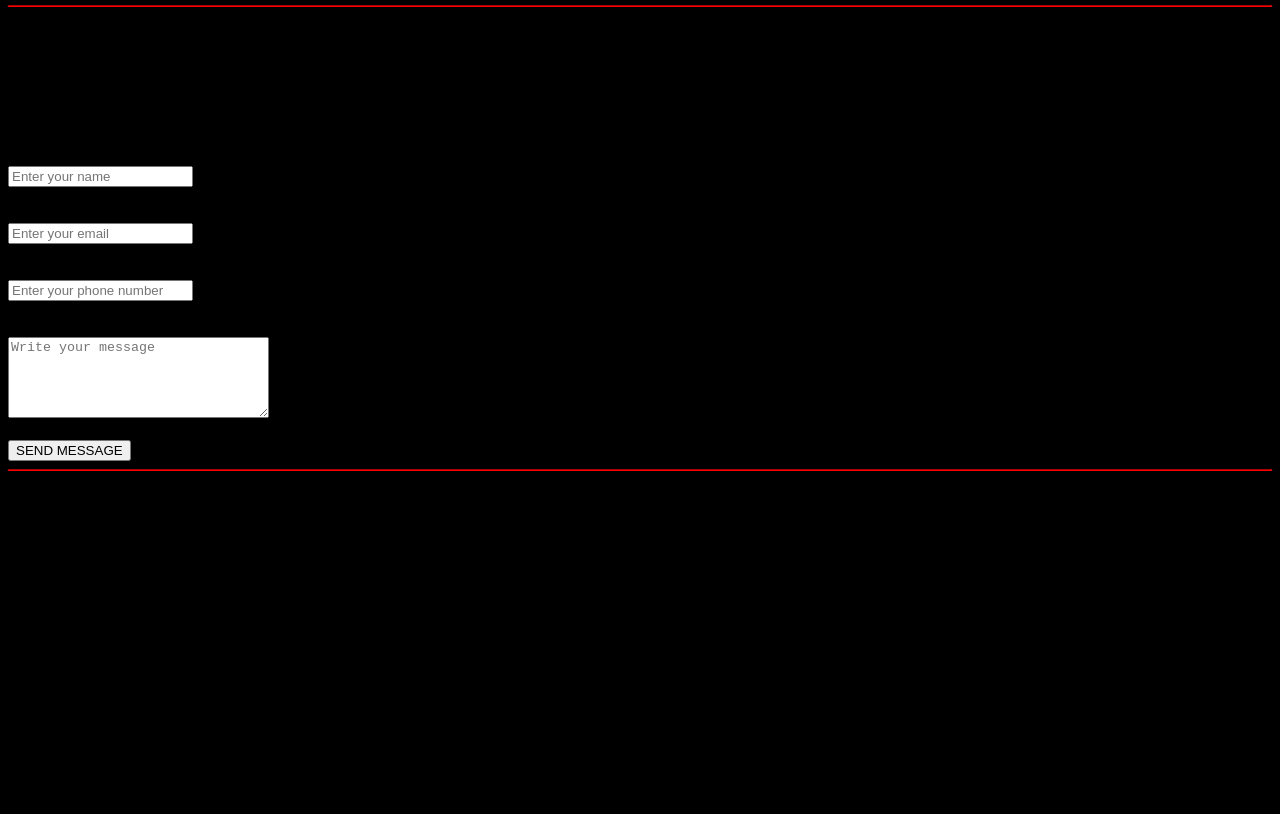
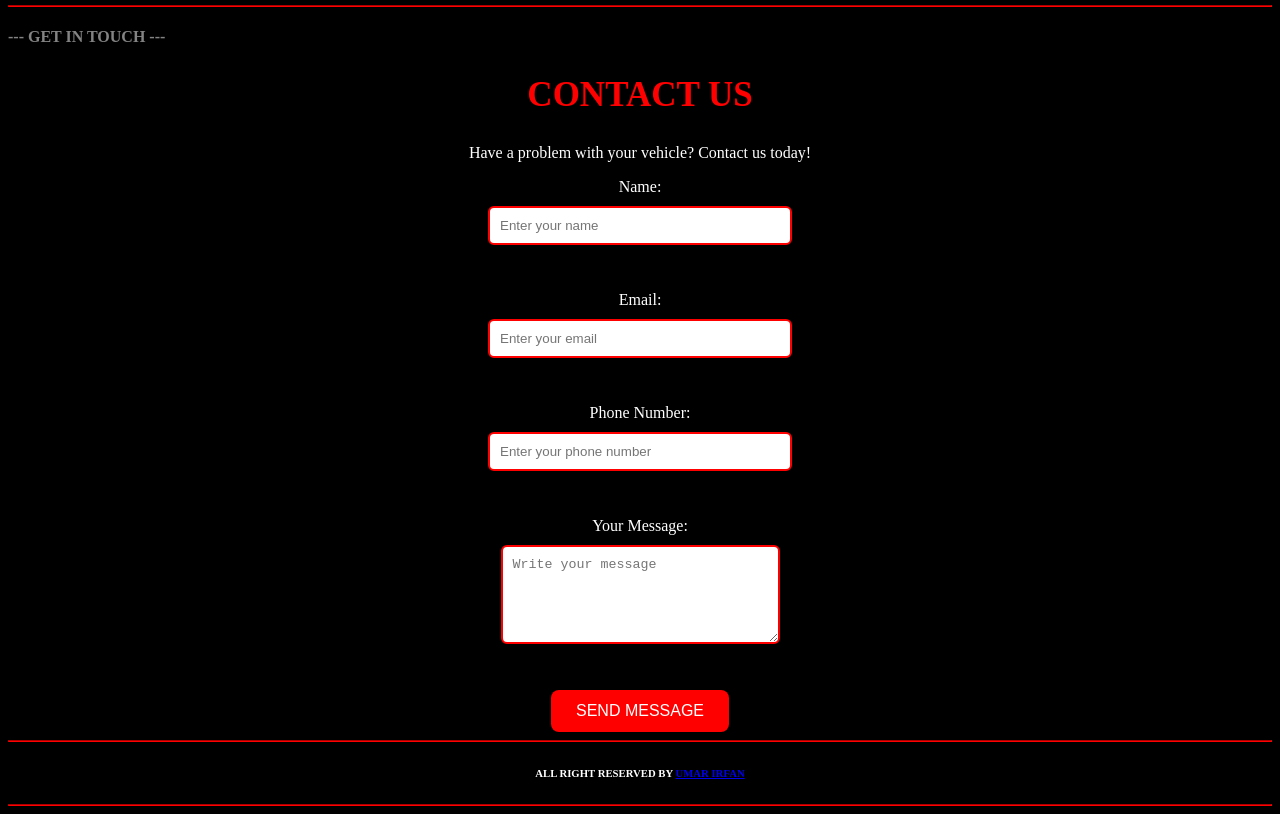
Before and after one commit to umarirfan01/AutoTech, a plain HTML site: page index.html in a window 1280 px wide. Shown: the part 3445-4259 px from the top of the page. Before the commit the page ends 3924 px from the top, so only its background shows below. Drawn offline with Linux system fonts and the light colour scheme.

Commit message:
Contact & Footer

```diff
--- a/index.html
+++ b/index.html
@@ -171,6 +171,9 @@
     </form>
     </section>
     <hr>
-
+    <footer>
+        <h6>ALL RIGHT RESERVED BY <a href="https://lnk.bio/itz_umar_hehe" target="_blank"><b>UMAR IRFAN</b></a></h6>
+    </footer>
+    <hr>
 </body>
 </html>
--- a/style.css
+++ b/style.css
@@ -264,3 +264,75 @@ hr {
 #gallery img {
     border-radius: 15px;
 }
+
+/* CONTACT SECTION */
+
+#contact h4 {
+    color: rgb(131, 131, 131);
+}
+
+#contact h3 {
+    color: red;
+    text-align: center;
+    font-size: 20px;
+}
+
+#contact h2 {
+    color: white;
+    text-align: center;
+    font-size: 35px;
+}
+
+#contact h1 {
+    color: red;
+    font-size: 35px;
+    text-align: center;
+}
+
+#contact p {
+    color: white;
+    text-align: center;
+}
+
+#contact form {
+    text-align: center;
+}
+
+#contact label {
+    color: white;
+    font-size: 16px;
+}
+
+#contact input {
+    width: 280px;
+    padding: 10px;
+    border: 2px solid red;
+    border-radius: 6px;
+    display: block;
+    margin: 10px auto;
+}
+
+#contact textarea {
+    padding: 10px;
+    border: 2px solid red;
+    border-radius: 6px;
+    display: block;
+    margin: 10px auto;
+}
+
+#contact button {
+    background-color: red;
+    color: white;
+    padding: 12px 25px;
+    border: none;
+    border-radius: 8px;
+    font-size: 16px;
+    cursor: pointer;
+}
+
+/* FOOTER */
+
+footer h6 {
+    color: white;
+    text-align: center;
+}
```
